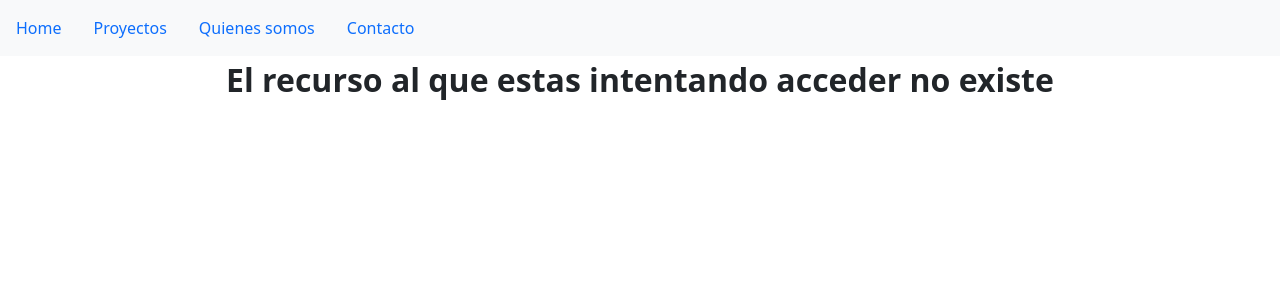
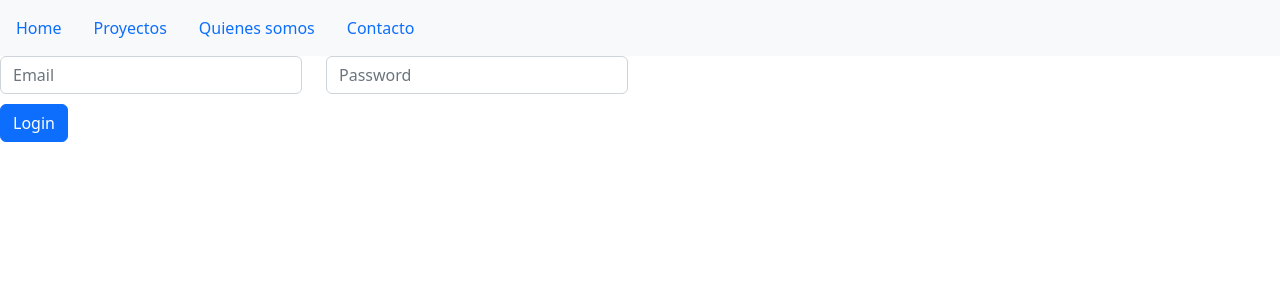
Before and after one commit to Fercho2022/app-empleados, an Angular app: page /login in a window 1280 px wide. Shown: the top 300 px of the page. Built offline with nearby package versions, Linux system fonts and the light colour scheme.

Commit message:
Se realiza un delete de la base de datos y además se crea un login mediante un componentel

```diff
--- a/src/app/actualiza-component/actualiza-component.component.ts
+++ b/src/app/actualiza-component/actualiza-component.component.ts
@@ -16,7 +16,9 @@
   cuadroApellido:string="";
   cuadroCargo:string="";
   cuadroSalario:number=0;
+
   empleados:Empleado[]=[];
+
   indice:number;
   accion:number;
 
--- a/src/app/data.service.ts
+++ b/src/app/data.service.ts
@@ -29,4 +29,31 @@
 
 
   }
+
+  actualizarEmpleado(indice:number,empleado:Empleado){
+
+    let url='https://clientes-86274-default-rtdb.europe-west1.firebasedatabase.app/datos/' + indice + '.json';
+
+    this.httpClient.put(url, empleado).subscribe(
+
+      response=>console.log("Se ha modificado correctamente el empleado:" + response),
+
+      error=>console.log("Error:" + error),
+      );
+
+  }
+
+  eliminarEmpleado(indice:number){
+
+    let url='https://clientes-86274-default-rtdb.europe-west1.firebasedatabase.app/datos/' + indice + '.json';
+
+    this.httpClient.delete(url).subscribe(
+
+      response=>console.log("Se ha eliminado correctamente el empleado:" + response),
+
+      error=>console.log("Error:" + error),
+      );
+
+  }
+
 }
--- a/src/app/empleados.service.ts
+++ b/src/app/empleados.service.ts
@@ -47,6 +47,8 @@
      empleadoModificado.cargo=empleado.cargo;
      empleadoModificado.salario=empleado.salario;
 
+     this.dataService.actualizarEmpleado(i, empleado);
+
 
 
   }
@@ -54,6 +56,12 @@
   eliminarEmpleado(i:number){
 
     this.empleados.splice(i, 1);
+
+    this.dataService.eliminarEmpleado(i);
+
+    if (this.empleados!=null) this.dataService.guardarEmpleado(this.empleados);
+
+
   }
 
   obtenerEmpleados(){
--- /dev/null
+++ b/src/app/login/login.component.html
@@ -0,0 +1,27 @@
+<div>
+
+
+  <form class="form-group row">
+
+
+    <div class="form-group col-md-3">
+
+
+      <input type="email" name="email" placeholder="Email" class="form-control">
+
+    </div>
+
+    <div class="form-group col-md-3">
+
+    <input type="password" name="password" placeholder="Password" class="form-control"v>
+
+  </div>
+  <br/><br/>
+
+  <div>
+
+    <button type="submit" class="btn btn-primary">Login</button>
+  </div>
+
+  </form>
+</div>
--- /dev/null
+++ b/src/app/login/login.component.ts
@@ -0,0 +1,15 @@
+import { Component, OnInit } from '@angular/core';
+
+@Component({
+  selector: 'app-login',
+  templateUrl: './login.component.html',
+  styleUrls: ['./login.component.css']
+})
+export class LoginComponent implements OnInit {
+
+  constructor() { }
+
+  ngOnInit(): void {
+  }
+
+}
```
Also changed, not shown: src/app/app.module.ts (+6 -2 lines), src/app/login/login.component.css (added), 1 other file (tests, documents, lock files or other folders).
